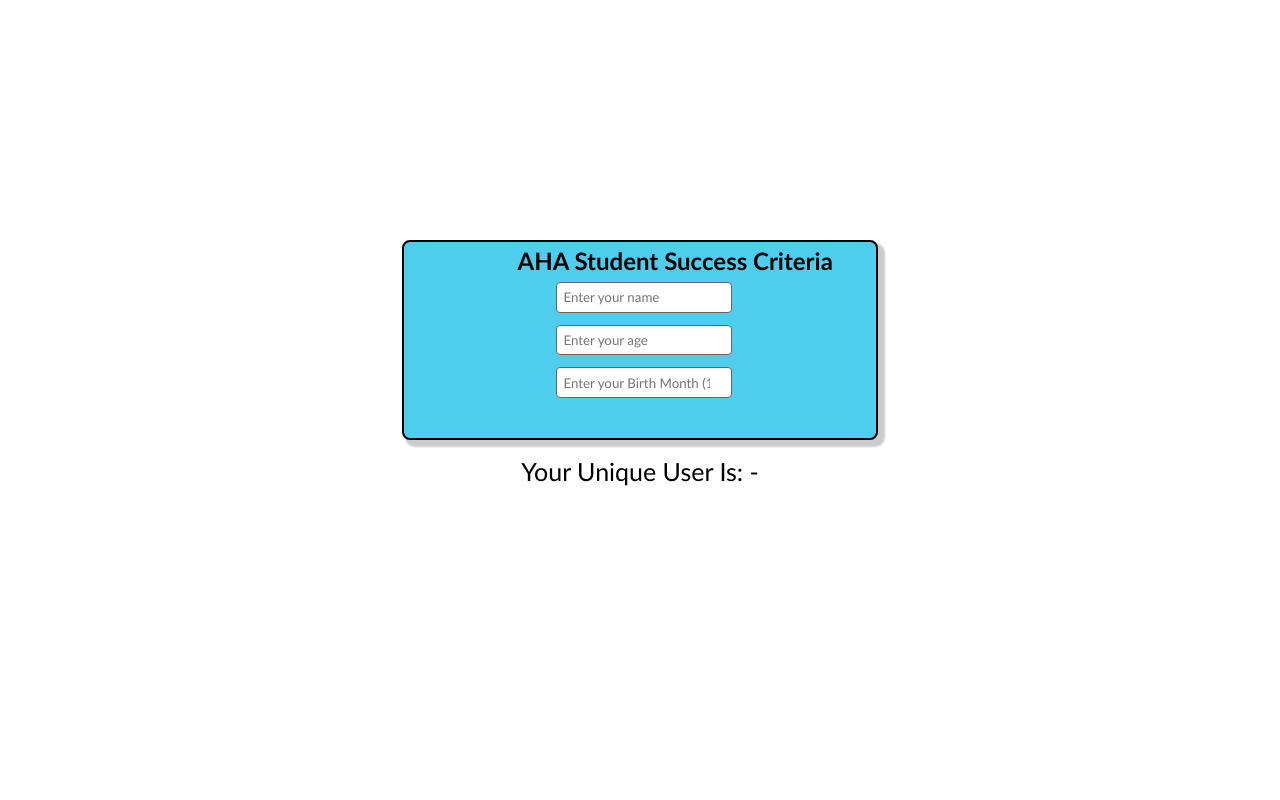
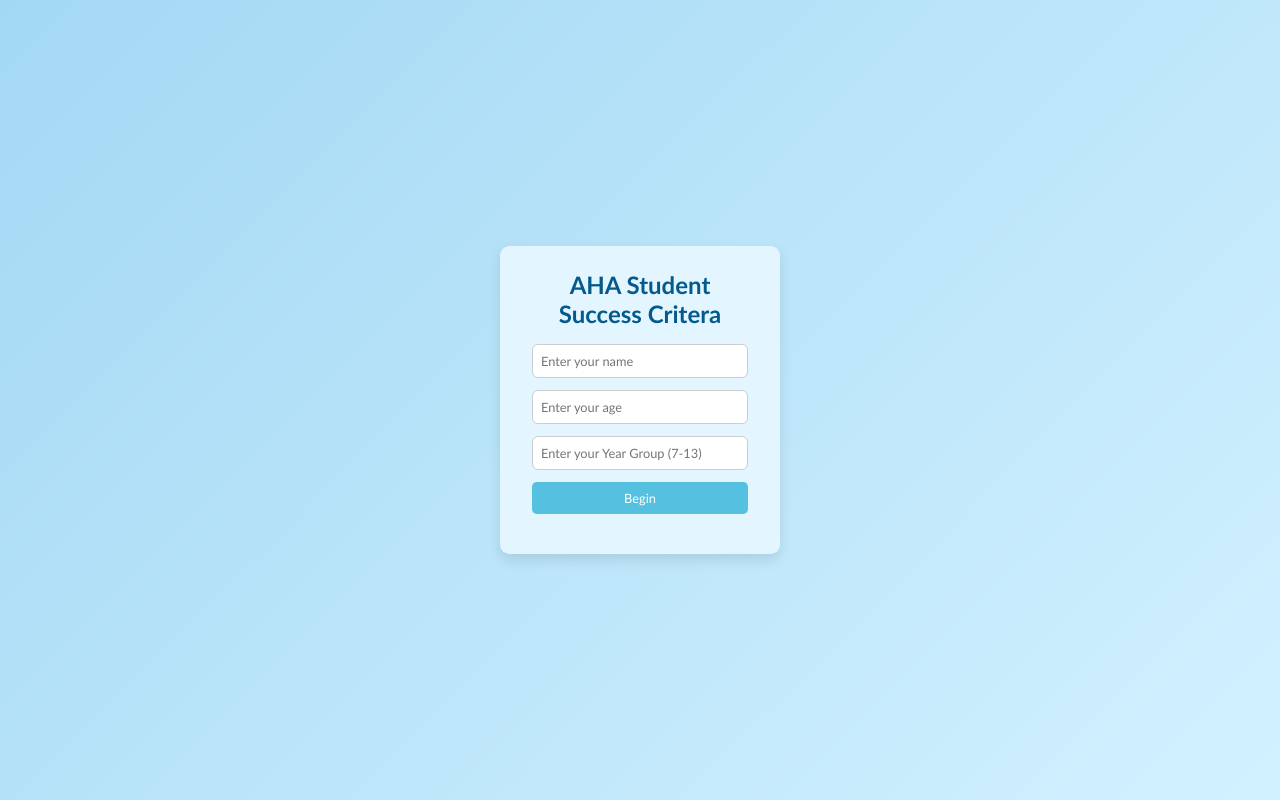
Before and after one commit to ethanban039/cs-project, a plain HTML site: page index.html in a window 1280 px wide. Drawn offline with Linux system fonts and the light colour scheme.

Commit message:
alot of bug fixes bet

```diff
--- a/index.html
+++ b/index.html
@@ -1,21 +1,23 @@
 <!DOCTYPE html>
 <html lang="en">
 <head>
+    <meta charset="UTF-8">
+    <title>AHA Student 5Wk Project</title>
     <link href="styles.css" rel="stylesheet">
-    <script src="script.js"></script>
-    <title>Document</title>
 </head>
-
 <body>
 
+    <div class="container">
+        <h2 id="csprojtitle">AHA Student Success Critera</h2>
+        <div class="infodiv">
+            <input placeholder="Enter your name" id="nameinput" type="text">
+            <input placeholder="Enter your age" id="ageinput" type="number" min="11" max="18">
+            <input placeholder="Enter your Year Group (7-13)" id="yginput" type="number" min="7" max="13">
+            <button id="beginButton">Begin</button>
+        </div>
+        <p id="unquserGenerated"></p>
+    </div>
 
-<div class="infodiv">
-    <h2 id="csprojtitle">AHA Student Success Criteria</h2>
-    <input placeholder="Enter your name" id="nameinput" type="text">
-    <input placeholder="Enter your age" id="ageinput" type="number">
-    <input placeholder="Enter your Birth Month (1-12)" id="bminput" type="number">
-</div>
-<p id="unquserGenerated"></p>
-
+<script src="script.js"></script>
 </body>
 </html>
--- a/script.js
+++ b/script.js
@@ -1,8 +1,43 @@
-setInterval(() => {
-    let irlname = document.getElementById('nameinput').value
-    let irlage = document.getElementById('ageinput').value
-    let irlBirthMonth = document.getElementById('bminput').value
-    const unquser = irlname.substring(0, 3) + irlage + `-${irlBirthMonth}`
+document.addEventListener('DOMContentLoaded', () => {
+    const nameInput = document.getElementById('nameinput');
+    const ageInput = document.getElementById('ageinput');
+    const yearInput = document.getElementById('yginput');
+    const output = document.getElementById('unquserGenerated');
 
-    const unqUserDOM = document.getElementById('unquserGenerated').textContent = `Your Unique User Is: ${unquser}`
-}, 150)
+    function generateUsername() {
+        const name = nameInput.value.trim();
+        const age = parseInt(ageInput.value);
+        const yearGroup = parseInt(yearInput.value)
+
+        if(name.length < 3 || isNaN(age) || age < 1 || age > 100 || isNaN(yearGroup) || yearGroup < 7 || yearGroup > 13) {
+            output.textContent = "Please enter valid details."
+            return;
+        }
+
+        const unquser = name.substring(0, 3) + age + `-${yearGroup}`;
+        output.textContent = `Your Unique User Is: ${unquser}`
+
+        const pointerInterval = setInterval(() => {
+            let startbtn = document.getElementById('beginButton')
+
+            if(name.length < 3 || isNaN(age) || age < 1 || age > 100 || isNaN(yearGroup) || yearGroup < 7 || yearGroup > 13) {
+                startbtn.style.cursor = "not-allowed"
+            } else {
+                startbtn.style.cursor = "pointer"
+
+                startbtn.addEventListener('click', (e) => {
+                    e.preventDefault()
+                    console.log("Started, Interval Clearing")
+                    clearInterval(pointerInterval)
+                })
+            }
+        }, 10)
+    }
+
+    nameInput.addEventListener('input', generateUsername);
+    ageInput.addEventListener('input', generateUsername);
+    yearInput.addEventListener('input', generateUsername);
+})
+
+
+// ---------------------------------------------------------------(Above is Details & Unique User Generator)---------------------------------------------------------------------------------
--- a/styles.css
+++ b/styles.css
@@ -3,50 +3,65 @@
     box-sizing: border-box;
     margin: 0;
     padding: 0;
+    user-select: none;
+}
+
+body {
+    height: 100vh;
+    display: flex;
+    justify-content: center;
+    align-items: center;
+    background: linear-gradient(135deg, #a3d8f4, #d2f1ff);
+}
+
+.container {
+    text-align: center;
+    background-color: #e3f6ff;
+    border-radius: 1.2vh;
+    box-shadow: 0 0.8vh 1.6vh rgba(0, 0, 0, 0.1);
+    padding: 3vh 4vh;
+    width: 35vh;
 }
 
 #csprojtitle {
-    position: fixed;
-    margin: -20vh auto 0 -3%;
+    margin-bottom: 2vh;
+    color: #045a8d;
 }
-
 
 .infodiv {
     display: flex;
-    justify-content: center;
-    margin: 30vh auto 0 auto;
     flex-direction: column;
-    max-width: 20vh;
     gap: 1.5vh;
-    background-color: rgb(78, 205, 236);
-    padding-right: 40vh;
-    padding-left: 19vh;
-    height: 25vh;
-    border-radius: 1vh;
-    box-shadow: 5px 5px 2px 2px rgba(0, 0, 0, 0.2);
-    border: 2px solid black;
 }
 
 .infodiv input {
-    border: rgb(102, 102, 102) 0.05vh solid;
-    padding: 0.8vh;
-    width: 22vh;
-    user-select: none;
-    border-radius: 0.5vh;
+    padding: 1vh;
+    border: 1px solid #ccc;
+    border-radius: 6px;
+    font-size: 1.6vh;
+}
+
+#beginButton {
+    padding: 1vh;
+    font-size: 1.6vh;
+    border: none;
+    border-radius: 0.6vh;
+    background-color: #56c0e0;
+    color: white;
+    cursor: pointer;
+    transition: background-color 0.3s ease;
+}
+
+#beginButton:hover {
+    background-color: #399cb5;
 }
 
 #unquserGenerated {
-    display: flex;
-    justify-content: center;
-    font-size: 25px;
     margin-top: 2vh;
-    color: black;
+    font-size: 1.8vh;
+    color: #333;
 }
 
-
-
-/* body {
-background: #2A7B9B;
-background: linear-gradient(90deg, rgba(42, 123, 155, 1) 0%, rgba(87, 139, 199, 1) 50%, rgba(83, 237, 127, 1) 100%);
+input[type=number][readonly] {
+    pointer-events: auto;
 }
-*/
```
